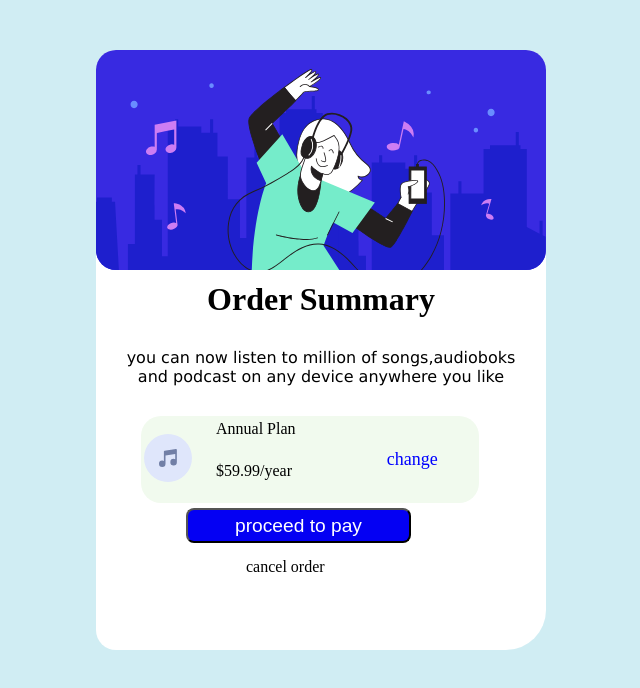
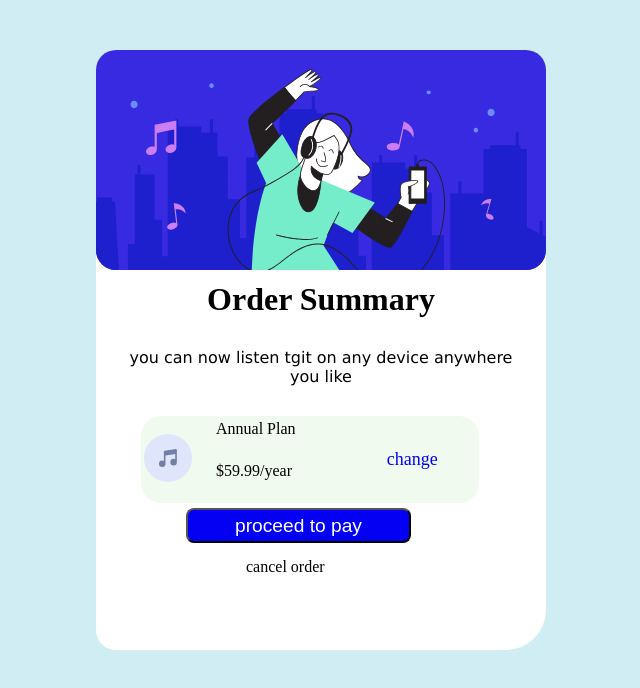
Before and after one commit to caramel22/sample3, a plain HTML site: page index.html in a window 1280 px wide. Shown: the whole page, without its empty margins (112-752 px from the left). Drawn offline with Linux system fonts and the light colour scheme.

Commit message:
second commit

```diff
--- a/index.html
+++ b/index.html
@@ -16,7 +16,7 @@
             <h1> order summary</h1>
         </div>
         <div class="paragraph">
-            <p1>you can now listen to million of songs,audioboks and podcast on any device anywhere you like</p1>
+            <p1>you can now listen tgit on any device anywhere you like</p1>
 
         </div>
         <div class="table">
```
